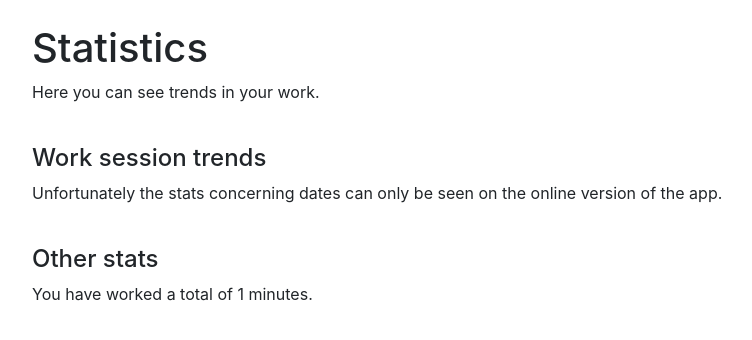
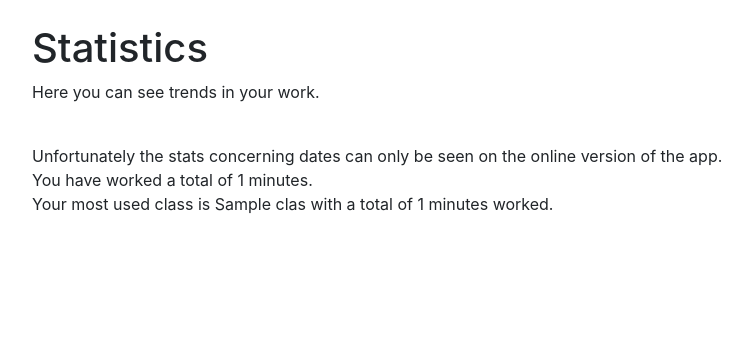
Before and after one commit to sofivanhanen/task-tracker, a Flask app: page /stats/ in a window 1280 px wide. Shown: the part 56-396 px from the top of the page, without its empty margins (53-805 px from the left). Run offline with Flask 2, Linux system fonts and the light colour scheme; a user stored in the database is signed in; tables that the repository leaves empty hold one stand-in row (values such as "Sample post"); some libraries are stand-ins or nearby versions.

Commit message:
Add stats for classes

```diff
--- a/application/stats/models.py
+++ b/application/stats/models.py
@@ -1,6 +1,7 @@
 from application import db, current_user
 from application.tasks.models import Task
 from application.workingperiods.models import WorkingPeriod
+from application.classes.models import Class
 from datetime import *
 from sqlalchemy.sql import text
 
@@ -59,3 +60,20 @@ class Stats():
         return_string += ", a total of " + str(minutes[day]) + " minutes."
 
         return return_string
+
+    @staticmethod
+    def get_most_worked_class_string():
+
+        stmt = text("SELECT class.name AS name, SUM(working_period.length) AS minutes FROM class INNER JOIN classtask ON classtask.class_id = class.id INNER JOIN task ON task.id = classtask.task_id INNER JOIN account ON account.id = task.account_id INNER JOIN working_period ON working_period.task_id = task.id WHERE account.id = " +
+                    str(current_user.id) + " GROUP BY class.name ORDER BY minutes DESC LIMIT 1")
+        res = db.engine.execute(stmt)
+
+        for row in res:
+            # res contains only one row
+            if row[1] == 0:
+                break
+            return "Your most used class is " + str(row[0]) + " with a total of " + str(row[1]) + " minutes worked."
+
+        # if res was empty / no classes
+
+        return "Add classes to see your most used class!"
--- a/application/stats/views.py
+++ b/application/stats/views.py
@@ -9,4 +9,4 @@ from application.stats.models import Stats
 @app.route("/stats/")
 @login_required
 def stats_index():
-    return render_template("stats/index.html", day_of_week_string=Stats.get_most_worked_day_of_week_string(), total_worked_minutes_string=Stats.get_total_worked_minutes_string())
+    return render_template("stats/index.html", day_of_week_string=Stats.get_most_worked_day_of_week_string(), total_worked_minutes_string=Stats.get_total_worked_minutes_string(), most_worked_class_string=Stats.get_most_worked_class_string())
--- a/application/templates/stats/index.html
+++ b/application/templates/stats/index.html
@@ -6,17 +6,11 @@
   Here you can see trends in your work.
 </p>
 <br>
-<h4>
-  Work session trends
-</h4>
 <p>
   {{day_of_week_string}}
-</p>
-<br>
-<h4>
-  Other stats
-</h4>
-<p>
+  <br>
   {{total_worked_minutes_string}}
+  <br>
+  {{most_worked_class_string}}
 </p>
 {% endblock %}
```
